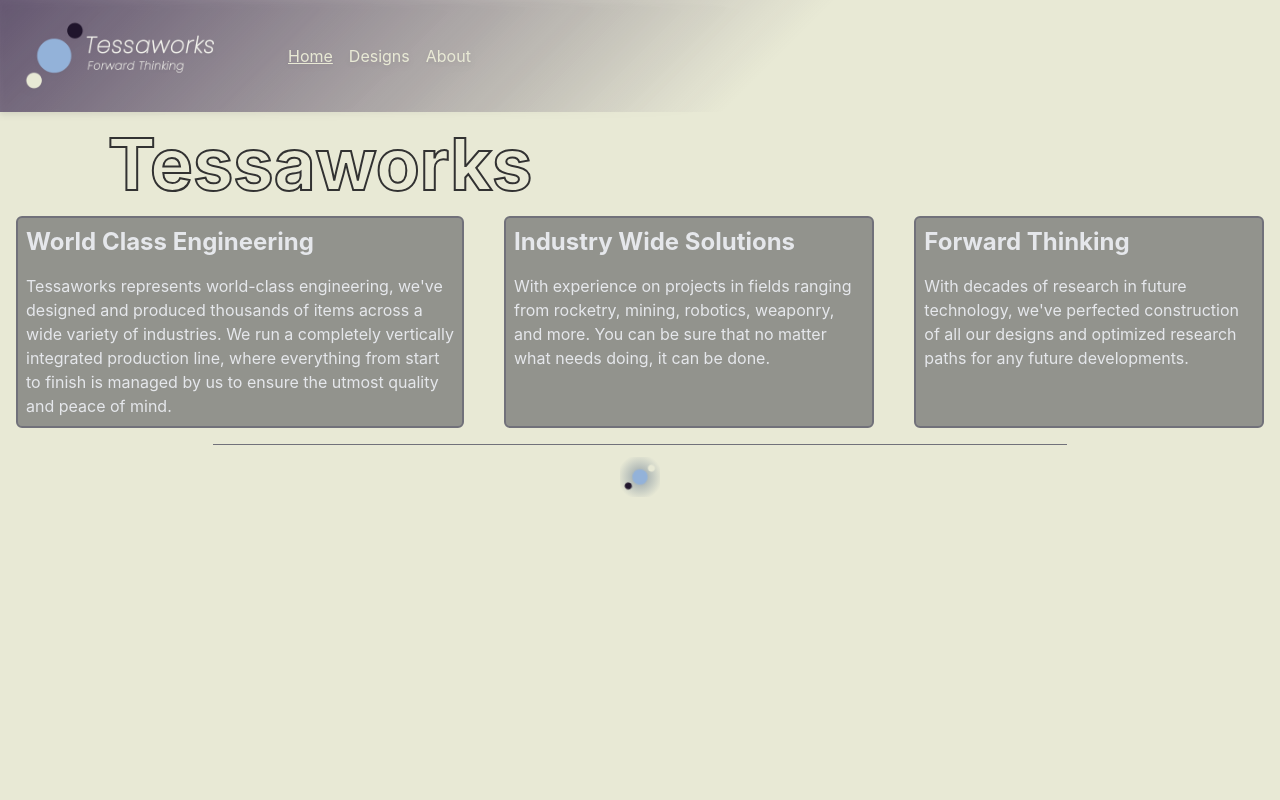
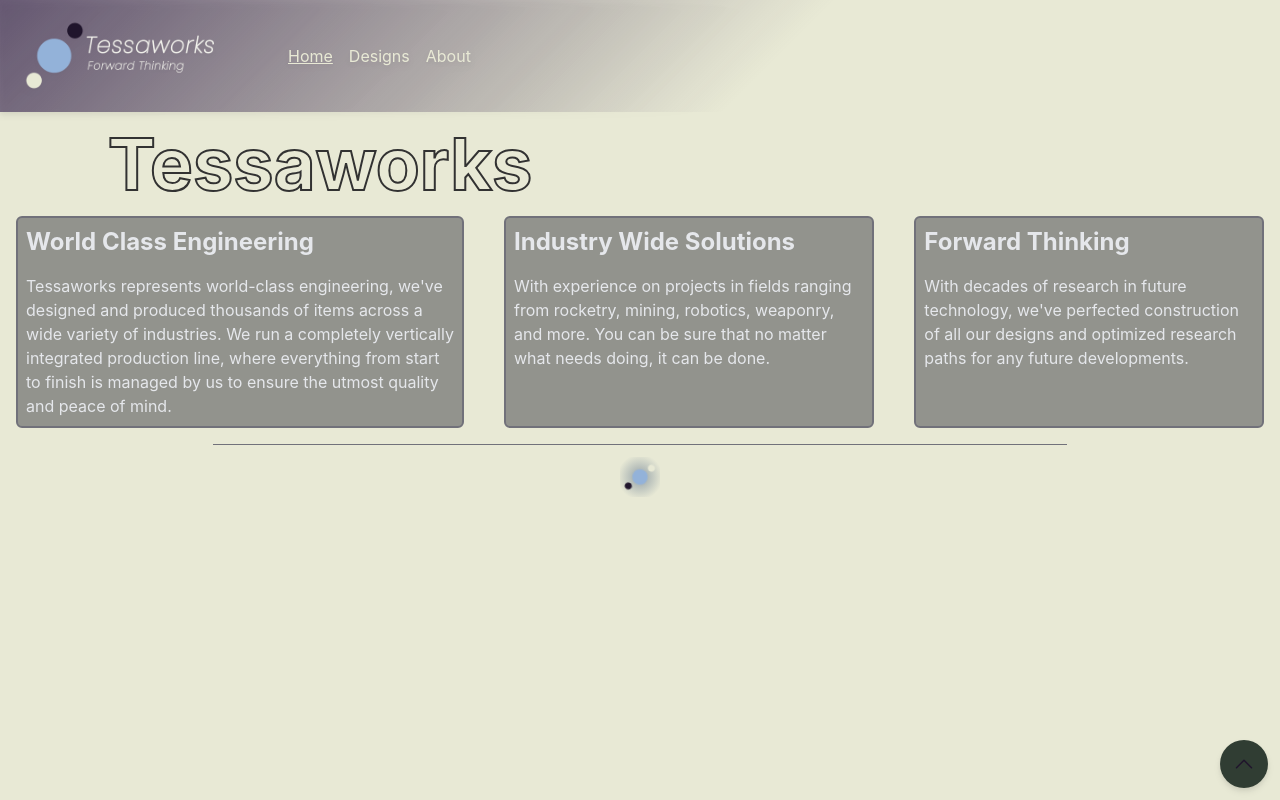
Before and after one commit to multimokia/tessaworks-site, a Vue app: page / in a window 1280 px wide. Built offline with nearby package versions, Linux system fonts and the light colour scheme; what vue3-mq would draw is missing.

Commit message:
fix some grammar issues + add a scroll to top button

```diff
--- a/package.json
+++ b/package.json
@@ -9,6 +9,7 @@
     "preview": "vite preview"
   },
   "dependencies": {
+    "@vue/reactivity": "^3.5.12",
     "vue": "^3.4.37",
     "vue-router": "^4.4.5",
     "vue3-mq": "^4.0.0"
--- a/src/App.vue
+++ b/src/App.vue
@@ -1,13 +1,17 @@
 <template>
   <Navbar />
   <h1 class="relative font-bold text-7xl text-transparent font-outline-2 left-2 md:right-1/4 sm:left-auto">{{ $route.name }}</h1>
-  <RouterView class="px-4"/>
+  <RouterView class="px-4" ref="routerView"/>
+  <transition name="fade" mode="out-in">
+    <FloatingScrollToTopButton />
+  </transition>
   <Footer class="w-screen"/>
 </template>
 
 <script setup lang="ts">
 import Navbar from "./components/Navbar.vue";
 import Footer from "./components/Footer.vue";
+import FloatingScrollToTopButton from "@/components/FloatingScrollToTopButton.vue";
 </script>
 
 <style scoped>
--- /dev/null
+++ b/src/components/FloatingScrollToTopButton.vue
@@ -0,0 +1,31 @@
+<template>
+  <div
+    class="fixed bottom-3 right-3 rounded-full bg-[#303d33] p-3 cursor-pointer drop-shadow-md hover:bg-[#4e6352] transition-colors"
+    @click="scrollToTop"
+  >
+    <svg
+      xmlns="http://www.w3.org/2000/svg"
+      fill="none"
+      viewBox="0 0 24 24"
+      stroke-width="1.5"
+      stroke="currentColor"
+      class="size-6"
+    >
+      <path
+        stroke-linecap="round"
+        stroke-linejoin="round"
+        d="m4.5 15.75 7.5-7.5 7.5 7.5"
+      />
+    </svg>
+  </div>
+</template>
+
+<script setup lang="ts">
+function scrollToTop() {
+  window.scrollTo({top: 0, left: 0, behavior: 'smooth'});
+}
+</script>
+
+<style scoped>
+
+</style>
--- a/src/views/About.vue
+++ b/src/views/About.vue
@@ -136,7 +136,7 @@
     </p>
     <p>
       Nobody, nothing around....or so she thought. There was one. A void witch who resided there, she too was alone.
-      But she _wanted_ to visit others, she had her eye on humanity already.
+      But she <i>wanted</i> to visit others, she had her eye on humanity already.
     </p>
     <p>
       And so they talked, Tessa and her resentment. The witch, Lewn, and her admiration.
@@ -156,7 +156,7 @@
     <p>
       Eventually, she would be assigned to keep track of a mage, following reports of a new region of space having been
       created out of the blue. Turns out she's very kind, and offered her a place to set up a lab and stay in that space.
-      Which she uses both for her mission, but also because between the residents there, they're a bunch of found family
+      Which she uses both for her mission, but also because between the residents there, they're a bunch of found family.
     </p>
   </div>
 </template>
```
Also changed, not shown: 1 other file (tests, documents, lock files or other folders).
